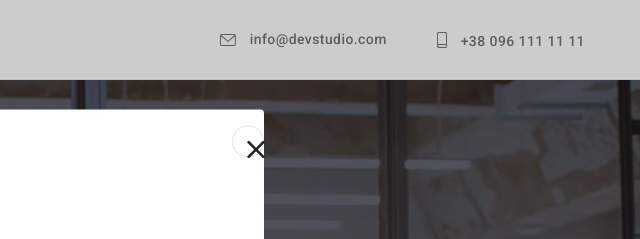
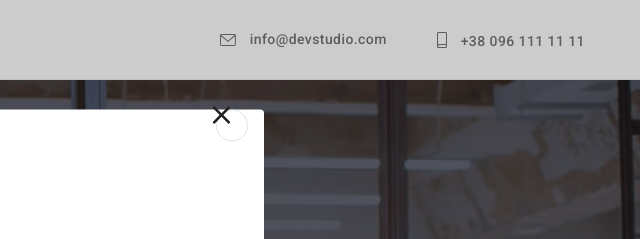
Before and after one commit to AlexeiKokarev/goit-markup-hw-05, a plain HTML site: page index.html in a window 1280 px wide. Both pictures are taken after a click on the button "Заказать услугу". Shown: the top 239 px of the page, 640-1280 px from the left. Drawn offline with nearby package versions, Linux system fonts and the light colour scheme.

Commit message:
Update styles.css

```diff
--- a/css/styles.css
+++ b/css/styles.css
@@ -710,7 +710,7 @@ img {
     box-sizing: border-box;
     border-radius: 50%;
     cursor: pointer;
-    transform: translate(8px, 8px);
+    transform: translate(-25%, -25%);
 }
 
 .modal-close-btn {
@@ -720,7 +720,7 @@ img {
     fill: #212121;
     top: 0;
     left: 0;
-    transform: translate(14px, 14px);
+    transform: translate(-25%, -25%);
 }
 
 .btn-modal:focus,
```
